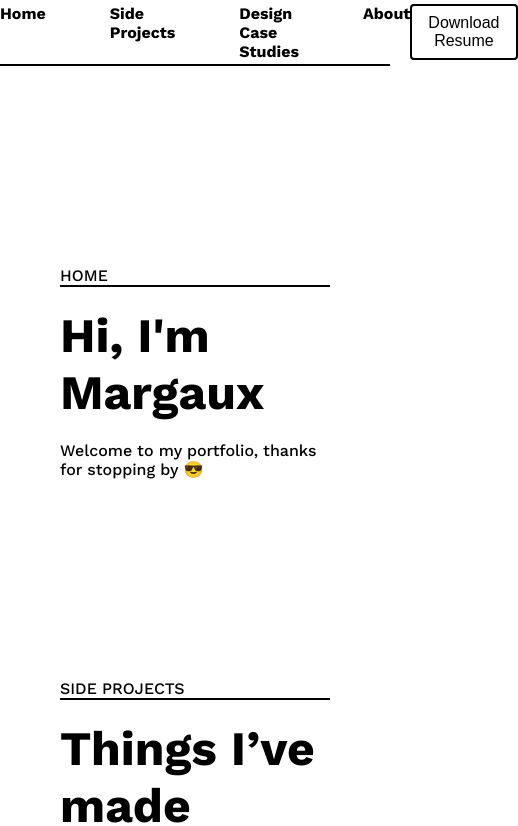
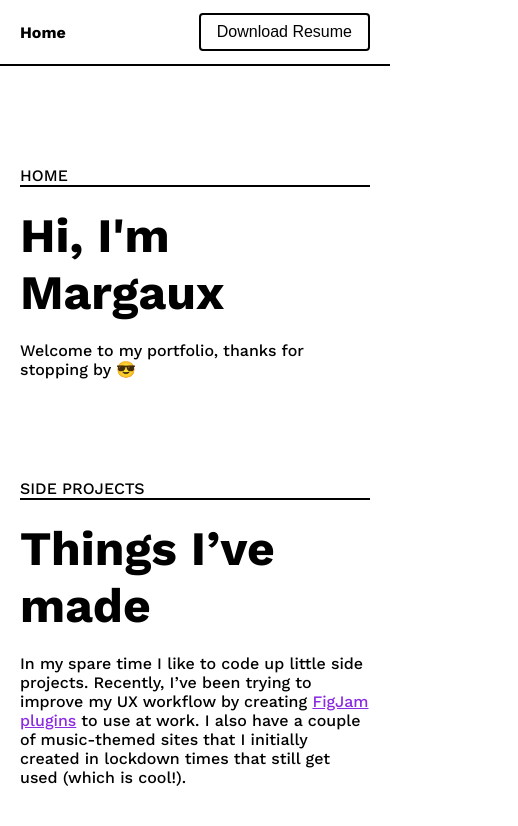
Before and after one commit to MargauxThw/margauxthw.github.io, a plain HTML site: page main.html in a window 390 px wide. Shown: the top 826 px of the page, 518 px wide, since content can reach past the window. Drawn offline with nearby package versions, Linux system fonts and the light colour scheme.

Commit message:
Hot fixes for mobile site

```diff
--- a/css/main.css
+++ b/css/main.css
@@ -55,7 +55,6 @@ nav {
     position: sticky;
     top: 0;
     background-color: white;
-
 }
 
 #nav-row {
@@ -66,11 +65,12 @@ nav {
     max-width: 1100px;
     margin: 0 auto;
     height: 64px;
+    padding: 0 60px;
 }
 
 #nav-links {
     display: flex;
-    gap: 64px;
+    gap: 48px;
     flex-direction: row;
 }
 
@@ -83,8 +83,6 @@ nav {
     text-decoration: none;
 }
 
-.nav-active {}
-
 section {
     display: flex;
     flex-direction: column;
@@ -94,6 +92,7 @@ section {
     /* padding-top: 200px; */
     padding: 200px 60px 0;
 }
+
 
 section p,
 section h2,
@@ -145,7 +144,8 @@ button:hover {
 
 .main-panel {
     border-left: 2px solid black;
-    max-width: 400px;
+    /* max-width: 400px; */
+    max-width: 40%;
     display: flex;
     flex-direction: column;
     justify-content: space-between;
@@ -238,3 +238,42 @@ button:hover {
     font-weight: 600;
     font-size: 1rem;
 }
+
+/* MOBILE */
+
+@media only screen and (max-width: 830px) {
+    nav button {
+        display: none;
+    }
+}
+
+@media only screen and (max-width: 700px) {
+    section, #nav-row {
+      padding-left: 20px;
+      padding-right: 20px;
+    }
+
+    nav button {
+        display: block;
+        margin-left: 20px;
+    }
+
+    section {
+        padding-top: 100px;
+    }
+
+    .nav-other {
+        display: none;
+    }
+
+    .card {
+        flex-direction: column;
+    }
+
+    .main-panel {
+        border-left: none;
+        border-top: 2px solid black;
+        /* width: 100%; */
+        max-width: 700px;
+    }
+  }
--- a/main.html
+++ b/main.html
@@ -34,11 +34,10 @@
     <nav>
         <div id="nav-row">
             <div id="nav-links">
-                <a href="#home" class="nav-active">Home</a>
-                <a href="#side-projects">Side Projects</a>
-                <a href="#design-case-studies">Design Case Studies</a>
-                <a href="#about">About</a>
-                </h6>
+                <a href="#home" class="nav-home">Home</a>
+                <a href="#side-projects" class="nav-other">Side Projects</a>
+                <a href="#design-case-studies" class="nav-other">Design Case Studies</a>
+                <a href="#about" class="nav-other">About</a>
             </div>
             <button>Download Resume</button>
     </nav>
@@ -217,7 +216,7 @@
 
             <!-- Zen Den -->
             <div class="card">
-                <div class="image">
+                <div class="image" style="background-color: #BB261A;">
                     <img src="images/Zenden_cover.png" alt="zhezhi and people on red background">
                 </div>
                 <div class="main-panel">
@@ -241,7 +240,7 @@
 
             <!-- adLight -->
             <div class="card">
-                <div class="image">
+                <div class="image" style="background-color: #449798;">
                     <img src="images/adLight_cover.png" alt="white bike on green background">
                 </div>
                 <div class="main-panel">
```
